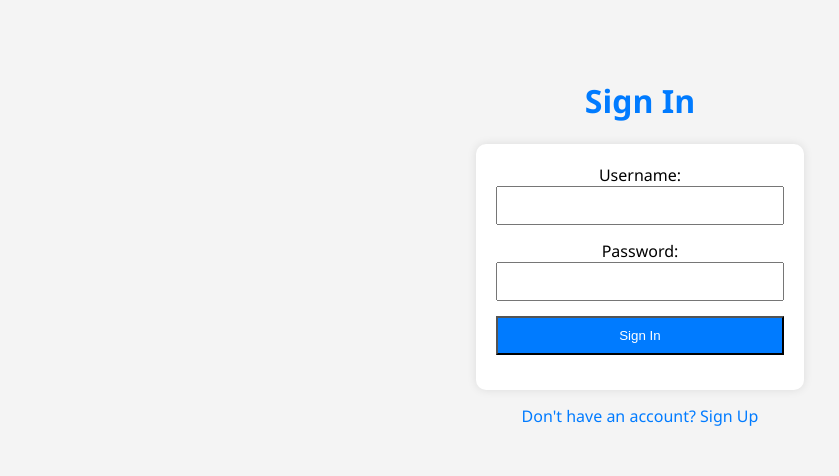
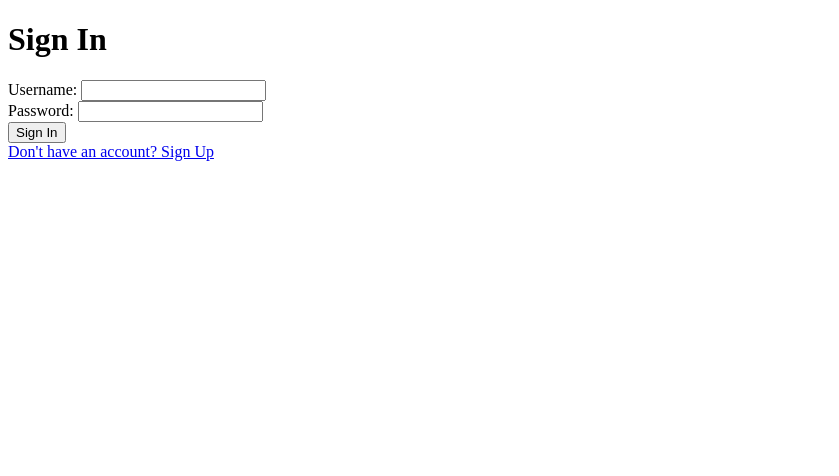
Before and after one commit to Swathymenonbalachandran/Banking-Application-Serverless-Deployment-on-AWS, a Flask app: template templates/signin.html in a window 1280 px wide. Shown: the top 476 px of the page, without its empty margins (0-839 px from the left). Run offline with Flask 3, Linux system fonts and the light colour scheme; the template is opened without the code that fills it, so the values that code supplies are empty; some libraries are stand-ins or nearby versions.

Commit message:
commit signin

```diff
--- a/templates/signin.html
+++ b/templates/signin.html
@@ -1,71 +1,21 @@
 <!DOCTYPE html>
 <html>
 <head>
-    <title>Sign In</title>
-    <style>
-        body {
-            font-family: 'Segoe UI', Tahoma, Geneva, Verdana, sans-serif;
-            background-color: #f4f4f4; /* Light gray background */
-            text-align: center;
-            padding: 50px;
-        }
-
-        h1 {
-            color: #007BFF; /* Blue header color */
-        }
-
-        form {
-            background-color: #ffffff; /* White background for the form */
-            padding: 20px;
-            border-radius: 10px;
-            box-shadow: 0 0 10px rgba(0, 0, 0, 0.1); /* Light shadow effect */
-            display: inline-block;
-        }
-
-        input {
-            margin-bottom: 15px;
-            padding: 10px;
-            width: 100%;
-            box-sizing: border-box;
-        }
-
-        input[type="submit"] {
-            background-color: #007BFF; /* Blue submit button color */
-            color: white;
-            cursor: pointer;
-        }
-
-        a {
-            color: #007BFF; /* Blue link color */
-            text-decoration: none;
-            display: block;
-            margin-top: 15px;
-        }
-
-        a:hover {
-            text-decoration: underline;
-        }
-
-        ul {
-            list-style: none;
-            padding: 0;
-            margin-top: 15px;
-        }
-
-        li {
-            color: red;
-        }
-    </style>
+    <!-- Your existing head content -->
+    {% if csrf_token() %}
+        <meta name="csrf-token" content="{{ csrf_token() }}">
+    {% endif %}
 </head>
 <body>
+    <!-- Your existing body content -->
     <h1>Sign In</h1>
     <form method="post" action="{{ url_for('signin') }}">
+        {{ csrf_field() }} {# Include this line to add the CSRF token #}
         Username: <input type="text" name="username"><br>
         Password: <input type="password" name="password"><br>
         <input type="submit" value="Sign In">
     </form>
     <a href="{{ url_for('signup') }}">Don't have an account? Sign Up</a>
-
     <!-- Flash messages -->
     {% with messages = get_flashed_messages() %}
         {% if messages %}
```
